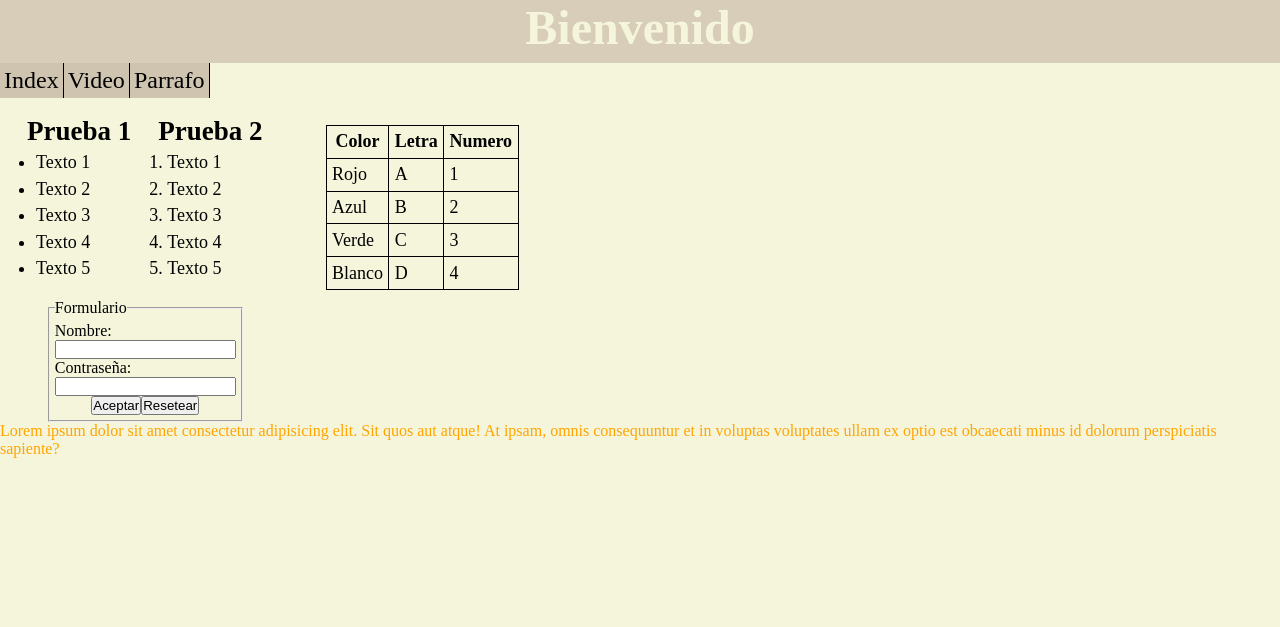
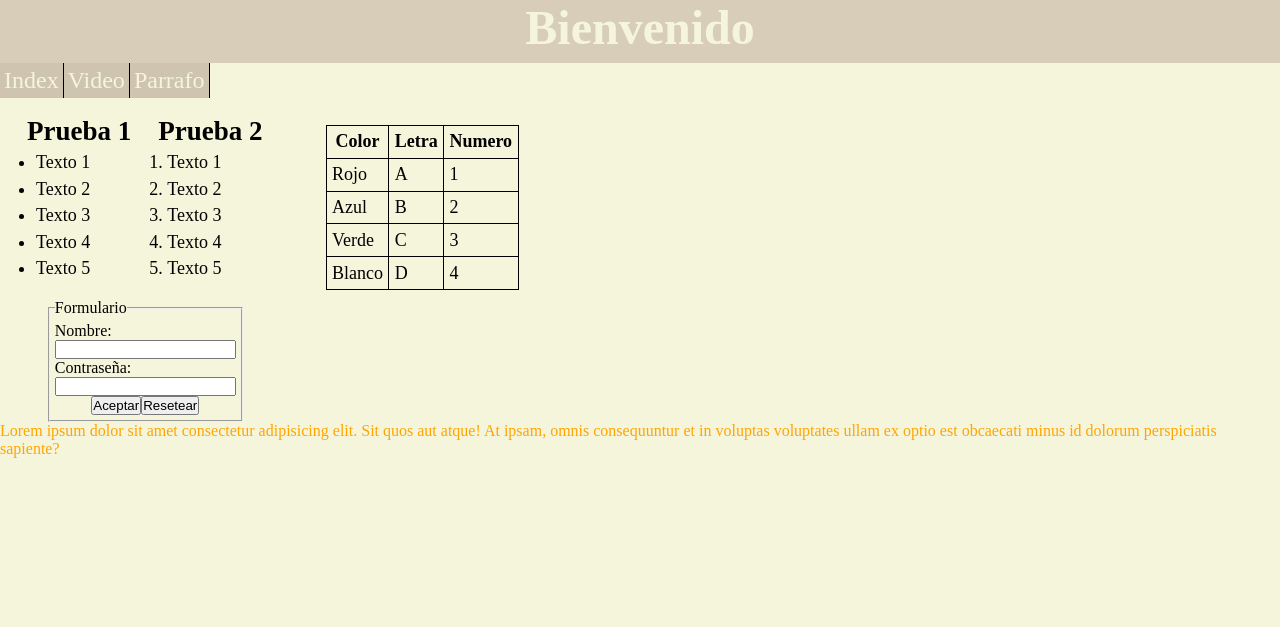
Before and after one commit to Conde34/primerRepo, a PHP site: page / in a window 1280 px wide. Shown: the top 627 px of the page. Run offline with PHP 8.4, Linux system fonts and the light colour scheme.

Commit message:
cambio 10

```diff
--- a/css/style.css
+++ b/css/style.css
@@ -25,7 +25,7 @@ nav{
 a{
     background-color:rgb(207, 196, 176);
     text-decoration: none;
-    color: black;
+    color: beige;
     font-size: 1.5em;
     padding: 4px;
     border-right: solid black 0.05em;
```
